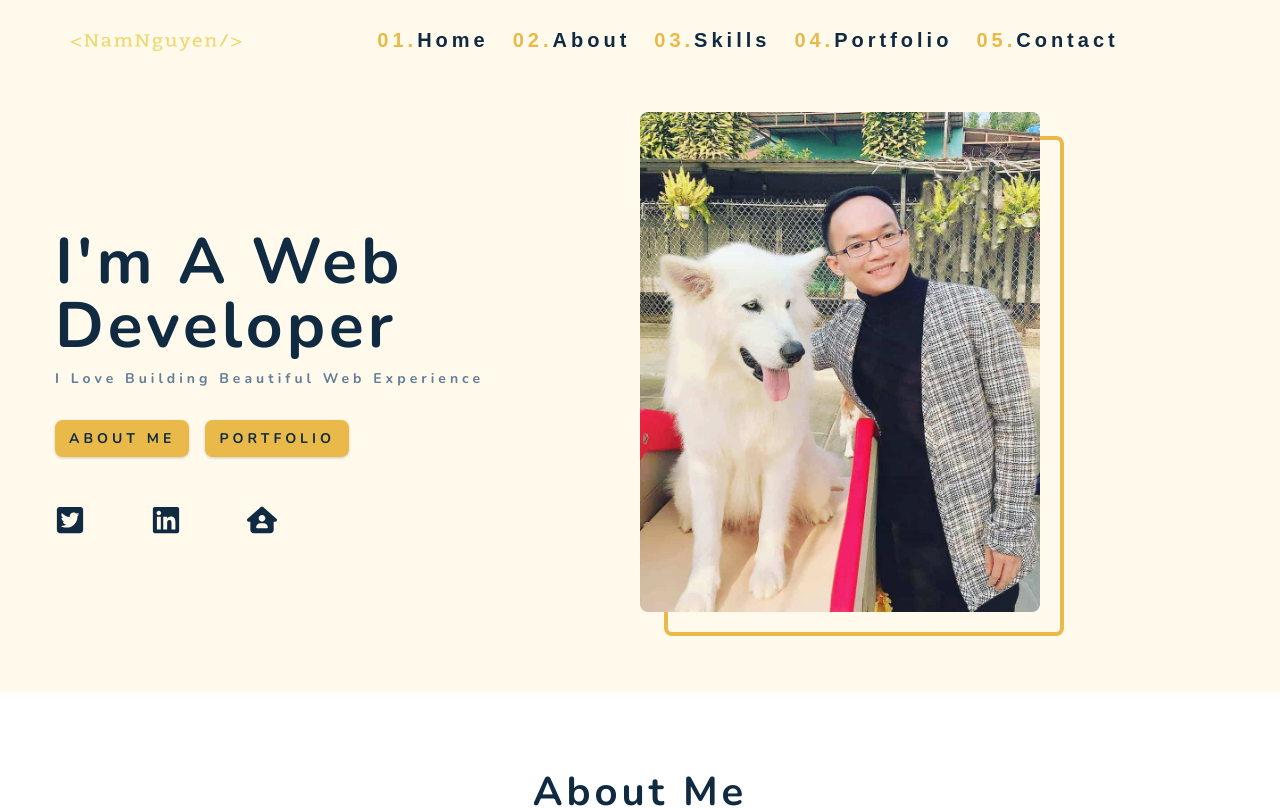
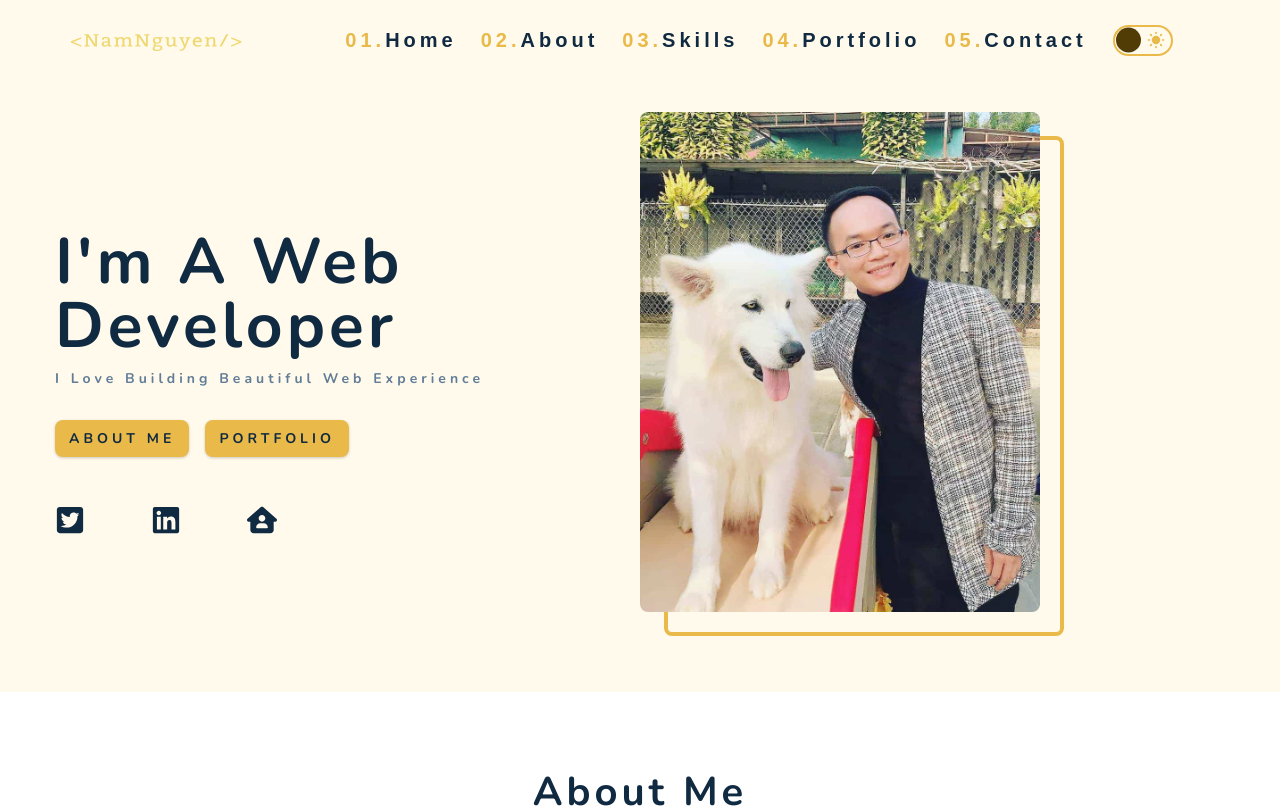
Before and after one commit to namnguyen-dev/personal-portfolio-reactjs, a React (Vite) app: page / in a window 1280 px wide. Shown: the top 808 px of the page. Built offline with nearby package versions, Linux system fonts and the light colour scheme; a web font is replaced by a local one.

Commit message:
add dark-mode toggler to navbar

```diff
--- a/src/components/Navbar/Navbar.css
+++ b/src/components/Navbar/Navbar.css
@@ -119,3 +119,48 @@
   animation-duration: 2s;
   animation-name: fade-in-down;
 }
+
+
+input[type='checkbox'] {
+  display: none;
+}
+
+.toggler {
+  display: block;
+  width: 60px;
+  height: 31px;
+  border: 2px solid var(--clr-primary-5);
+  border-radius: 30px;
+  position: relative;
+  cursor: pointer;
+}
+
+.ball,
+.sun,
+.moon {
+  position: absolute;
+  top: 50%;
+  transform: translateY(-50%);
+}
+
+.ball {
+  display: inline-block;
+  width: 25px;
+  height: 25px;
+  background-color: var(--clr-primary-1);
+  border-radius: 50%;
+  left: 1px;
+  z-index: 3;
+  transition: transform 0.5s ease-in-out;
+}
+
+.sun {
+  right: 5px;
+}
+.moon {
+  left: 5px;
+}
+
+input[type='checkbox']:checked + .ball {
+  transform: translate(29px, -50%);
+}
--- a/src/components/Navbar/Navbar.jsx
+++ b/src/components/Navbar/Navbar.jsx
@@ -4,9 +4,31 @@
 import Navlinks from './Navlinks/Navlinks';
 import SideBar from './Sidebar/Sidebar';
 
+const getStorageTheme = () => {
+  let theme = 'light-theme';
+  if (localStorage.getItem('theme')) {
+    theme = localStorage.getItem('theme');
+  }
+  return theme;
+};
+
 const Navbar = () => {
   const [toggleMenu, setToggleMenu] = useState(false);
   const [fixedNavbar, setFixedNavbar] = useState(false);
+  const [theme, setTheme] = useState(getStorageTheme());
+
+  const toggleTheme = () => {
+    if (theme === 'light-theme') {
+      setTheme('dark-theme');
+    } else {
+      setTheme('light-theme');
+    }
+  };
+
+  useEffect(() => {
+    document.documentElement.className = theme;
+    localStorage.setItem('theme', theme);
+  }, [theme]);
 
   useEffect(() => {
     window.addEventListener('scroll', handleScroll);
@@ -46,12 +68,99 @@
                   />
                 </svg>
               </button>
+
+              <button className="nav-btn">
+                <label htmlFor="checkbox" className="toggler">
+                  <input
+                    type="checkbox"
+                    id="checkbox"
+                    checked={theme === 'dark-theme'}
+                    onChange={toggleTheme}
+                  />
+                  <span className="ball"></span>
+                  <svg
+                    className="sun"
+                    xmlns="http://www.w3.org/2000/svg"
+                    width="20"
+                    height="20"
+                    fill="currentColor"
+                    viewBox="0 0 24 24"
+                    stroke="currentColor"
+                    strokeWidth={2}
+                  >
+                    <path
+                      strokeLinecap="round"
+                      strokeLinejoin="round"
+                      d="M12 3v1m0 16v1m9-9h-1M4 12H3m15.364 6.364l-.707-.707M6.343 6.343l-.707-.707m12.728 0l-.707.707M6.343 17.657l-.707.707M16 12a4 4 0 11-8 0 4 4 0 018 0z"
+                    />
+                  </svg>
+                  <svg
+                    className="moon"
+                    xmlns="http://www.w3.org/2000/svg"
+                    width="20"
+                    height="20"
+                    fill="currentColor"
+                    viewBox="0 0 24 24"
+                    stroke="currentColor"
+                    strokeWidth={2}
+                  >
+                    <path
+                      strokeLinecap="round"
+                      strokeLinejoin="round"
+                      d="M20.354 15.354A9 9 0 018.646 3.646 9.003 9.003 0 0012 21a9.003 9.003 0 008.354-5.646z"
+                    />
+                  </svg>
+                </label>
+              </button>
             </div>
           </div>
 
           {/* nav links */}
           <ul className="nav-links">
             <Navlinks setToggleMenu={setToggleMenu} />
+            <button className="nav-btn">
+              <label htmlFor="checkbox" className="toggler">
+                <input
+                  type="checkbox"
+                  id="checkbox"
+                  checked={theme === 'dark-theme'}
+                  onChange={toggleTheme}
+                />
+                <span className="ball"></span>
+                <svg
+                  className="sun"
+                  xmlns="http://www.w3.org/2000/svg"
+                  width="20"
+                  height="20"
+                  fill="currentColor"
+                  viewBox="0 0 24 24"
+                  stroke="currentColor"
+                  strokeWidth={2}
+                >
+                  <path
+                    strokeLinecap="round"
+                    strokeLinejoin="round"
+                    d="M12 3v1m0 16v1m9-9h-1M4 12H3m15.364 6.364l-.707-.707M6.343 6.343l-.707-.707m12.728 0l-.707.707M6.343 17.657l-.707.707M16 12a4 4 0 11-8 0 4 4 0 018 0z"
+                  />
+                </svg>
+                <svg
+                  className="moon"
+                  xmlns="http://www.w3.org/2000/svg"
+                  width="20"
+                  height="20"
+                  fill="currentColor"
+                  viewBox="0 0 24 24"
+                  stroke="currentColor"
+                  strokeWidth={2}
+                >
+                  <path
+                    strokeLinecap="round"
+                    strokeLinejoin="round"
+                    d="M20.354 15.354A9 9 0 018.646 3.646 9.003 9.003 0 0012 21a9.003 9.003 0 008.354-5.646z"
+                  />
+                </svg>
+              </label>
+            </button>
           </ul>
         </div>
       </nav>
--- a/src/index.css
+++ b/src/index.css
@@ -64,6 +64,56 @@
   --light-shadow: 0 5px 15px rgba(0, 0, 0, 0.1);
   --dark-shadow: 0 5px 15px rgba(0, 0, 0, 0.2);
   --max-width: 1170px;
+}
+
+/* dark-theme */
+.dark-theme {
+  --clr-primary-1: #ffffff;
+  --clr-primary-2: #9da9ac;
+  --clr-primary-3: #6b7e83;
+  --clr-primary-4: #3a5359;
+  --clr-primary-5: #efd871;
+  --clr-primary-6: #d7c264;
+  --clr-primary-7: #a7974e;
+  --clr-primary-8: #786c38;
+  --clr-primary-9: #484021;
+  --clr-primary-10: #051418;
+  --clr-grey-1: #fff;
+  --clr-grey-2: #f9efc5;
+  --clr-grey-3: #f5e7a9;
+  --clr-grey-4: #f2df8c;
+  --clr-grey-5: #f9efc5;
+  --clr-grey-6: #08242b;
+  --clr-grey-7: #072026;
+  --clr-grey-8: #061c22;
+  --clr-grey-9: #05181d;
+  --clr-grey-10: #051418;
+  --clr-white: #072026;
+}
+
+/* light-theme */
+.light-theme {
+  --clr-primary-1: hsl(43, 86%, 17%);
+  --clr-primary-2: hsl(43, 77%, 27%);
+  --clr-primary-3: hsl(43, 72%, 37%);
+  --clr-primary-4: hsl(42, 63%, 48%);
+  --clr-primary-5: hsl(42, 78%, 60%);
+  --clr-primary-6: hsl(43, 89%, 70%);
+  --clr-primary-7: hsl(43, 90%, 76%);
+  --clr-primary-8: hsl(45, 86%, 81%);
+  --clr-primary-9: hsl(45, 90%, 88%);
+  --clr-primary-10: hsl(45, 100%, 96%);
+  --clr-grey-1: hsl(209, 61%, 16%);
+  --clr-grey-2: hsl(211, 39%, 23%);
+  --clr-grey-3: hsl(209, 34%, 30%);
+  --clr-grey-4: hsl(209, 28%, 39%);
+  --clr-grey-5: hsl(210, 22%, 49%);
+  --clr-grey-6: hsl(209, 23%, 60%);
+  --clr-grey-7: hsl(211, 27%, 70%);
+  --clr-grey-8: hsl(210, 31%, 80%);
+  --clr-grey-9: hsl(212, 33%, 89%);
+  --clr-grey-10: hsl(210, 36%, 96%);
+  --clr-white: #fff;
 }
 
 /*
@@ -224,31 +274,90 @@
   background: var(--clr-grey-10);
 }
 
-
 /**************************/
 /* ANIMATION */
 /**************************/
 
-
-/**
- * ----------------------------------------
- * Animation slide-in-bottom
- * --sidebar-links--
- * ----------------------------------------
- */
-@-webkit-keyframes slide-in-bottom {
-  0% {
-    -webkit-transform: translateY(1000px);
-    transform: translateY(1000px);
+@keyframes slideInLeft {
+  from {
+    /* Add starting values for animation */
+    transform: translateX(-50px);
     opacity: 0;
   }
-  100% {
-    -webkit-transform: translateY(0);
-    transform: translateY(0);
+  to {
+    /* Add Ending values for animation */
+    transform: translateX(0);
     opacity: 1;
   }
 }
 
+@keyframes slideInRight {
+  from {
+    transform: translateX(50px);
+    opacity: 0;
+  }
+  to {
+    transform: translateX(0);
+    opacity: 1;
+  }
+}
+
+@keyframes slideInTop {
+  0% {
+    -webkit-transform: translateY(-50px);
+    transform: translateY(-50px);
+    opacity: 0;
+  }
+  100% {
+    -webkit-transform: translateY(0px);
+    transform: translateY(0px);
+    opacity: 1;
+  }
+}
+@keyframes slideInBottom {
+  0% {
+    -webkit-transform: translateY(50px);
+    transform: translateY(50px);
+    opacity: 0;
+  }
+  100% {
+    -webkit-transform: translateY(0px);
+    transform: translateY(0px);
+    opacity: 1;
+  }
+}
+
+/**
+ * ----------------------------------------
+ * animation tracking-in-expand
+ * ----------------------------------------
+ */
+
+@-webkit-keyframes tracking-in-expand {
+  0% {
+    letter-spacing: -0.5rem;
+    opacity: 0;
+  }
+  40% {
+    opacity: 0.6;
+  }
+  100% {
+    opacity: 1;
+  }
+}
+
+@keyframes tracking-in-expand {
+  0% {
+    letter-spacing: -0.5rem;
+    opacity: 0;
+  }
+  40% {
+    opacity: 0.6;
+  }
+  100% {
+    opacity: 1;
+  }
+}
 
 /**
  * ----------------------------------------
@@ -286,12 +395,31 @@
   }
 }
 
-/**
- * ----------------------------------------
- * Animation fade-in-down
- * --navbar-fixed--
- * ----------------------------------------
- */
+@-webkit-keyframes slide-in-bottom {
+  0% {
+    -webkit-transform: translateY(1000px);
+    transform: translateY(1000px);
+    opacity: 0;
+  }
+  100% {
+    -webkit-transform: translateY(0);
+    transform: translateY(0);
+    opacity: 1;
+  }
+}
+
+@keyframes slide-in-bottom {
+  0% {
+    -webkit-transform: translateY(1000px);
+    transform: translateY(1000px);
+    opacity: 0;
+  }
+  100% {
+    -webkit-transform: translateY(0);
+    transform: translateY(0);
+    opacity: 1;
+  }
+}
 
 @keyframes fade-in-down {
   0% {
```
